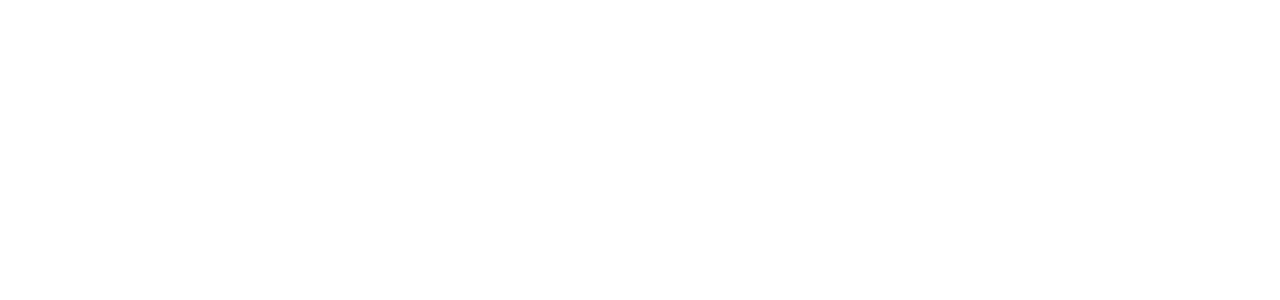
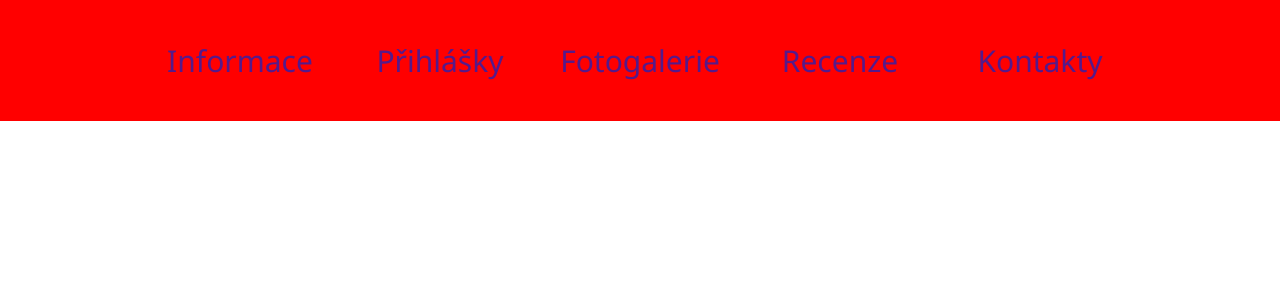
Before and after one commit to prochazo/RK-sugar, a PHP site: page / in a window 1280 px wide. Before the commit the part shown is empty. Shown: the top 300 px of the page. Run offline with PHP 8.4, Linux system fonts and the light colour scheme.

Commit message:
Navigace - Základ

```diff
--- a/index.css
+++ b/index.css
@@ -1,3 +1,30 @@
 body {
     margin: 0;
 }
+
+.wrapper {
+    width: 1000px;
+    margin: 0 auto;
+}
+
+.navigation {
+    position: fixed;
+    width: 100%;
+
+    font-size: 0;
+
+    background: red;
+}
+
+    .navigation__item {
+        display: inline-block;
+        width: 20%;
+        padding: 40px 0px;
+        margin: 0;
+
+
+        font-size: 30px;
+        text-align: center;
+        font-family: "Segoe UI", sans-serif;
+        text-decoration: none;
+    }
--- a/index.html
+++ b/index.html
@@ -3,8 +3,19 @@
 <head>
     <meta charset="UTF-8">
     <title>Document</title>
+    <link rel="stylesheet" type="text/css" href="index.css">
 </head>
 <body>
 
+    <nav class="navigation">
+        <div class="wrapper">
+            <a class="navigation__item" href="">Informace</a>
+            <a class="navigation__item" href="">Přihlášky</a>
+            <a class="navigation__item" href="">Fotogalerie</a>
+            <a class="navigation__item" href="">Recenze</a>
+            <a class="navigation__item" href="">Kontakty</a>
+        </div>
+    </nav>
+
 </body>
 </html>
```
